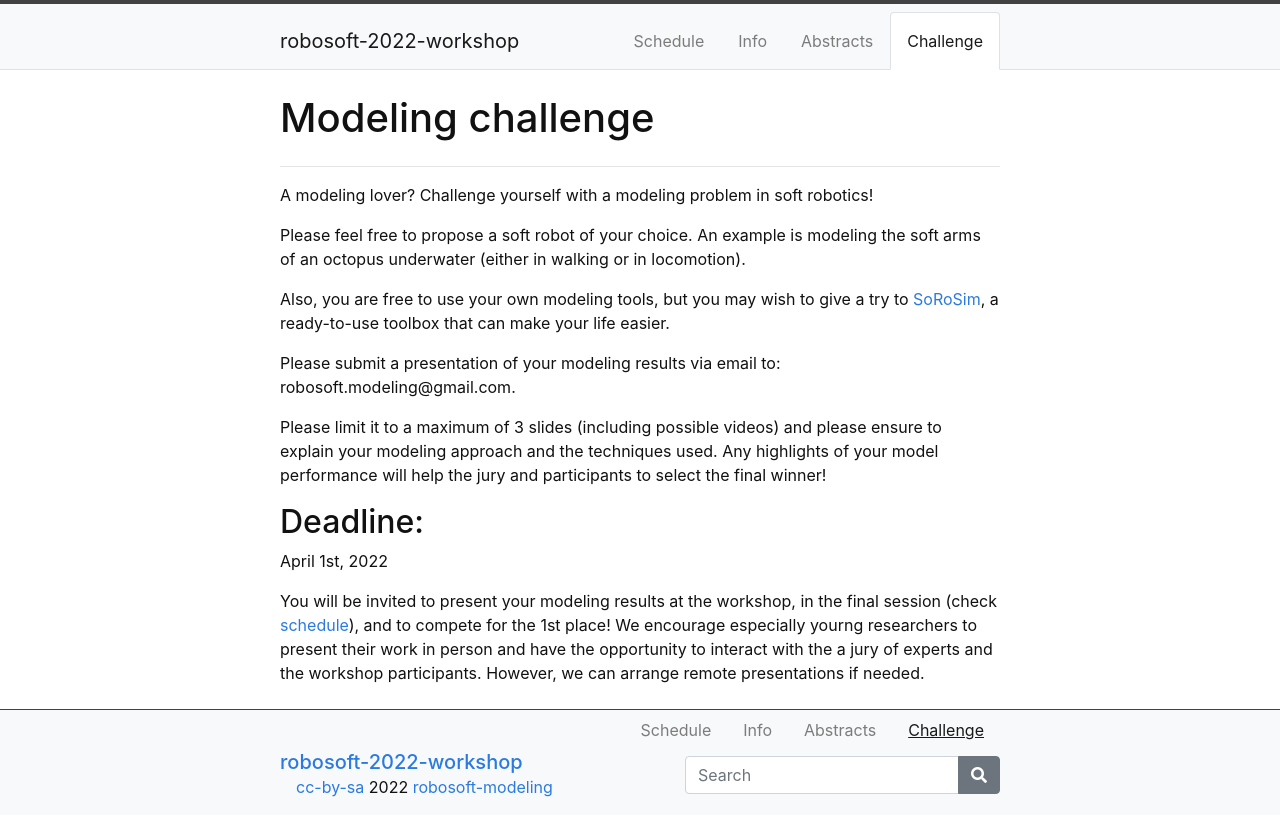
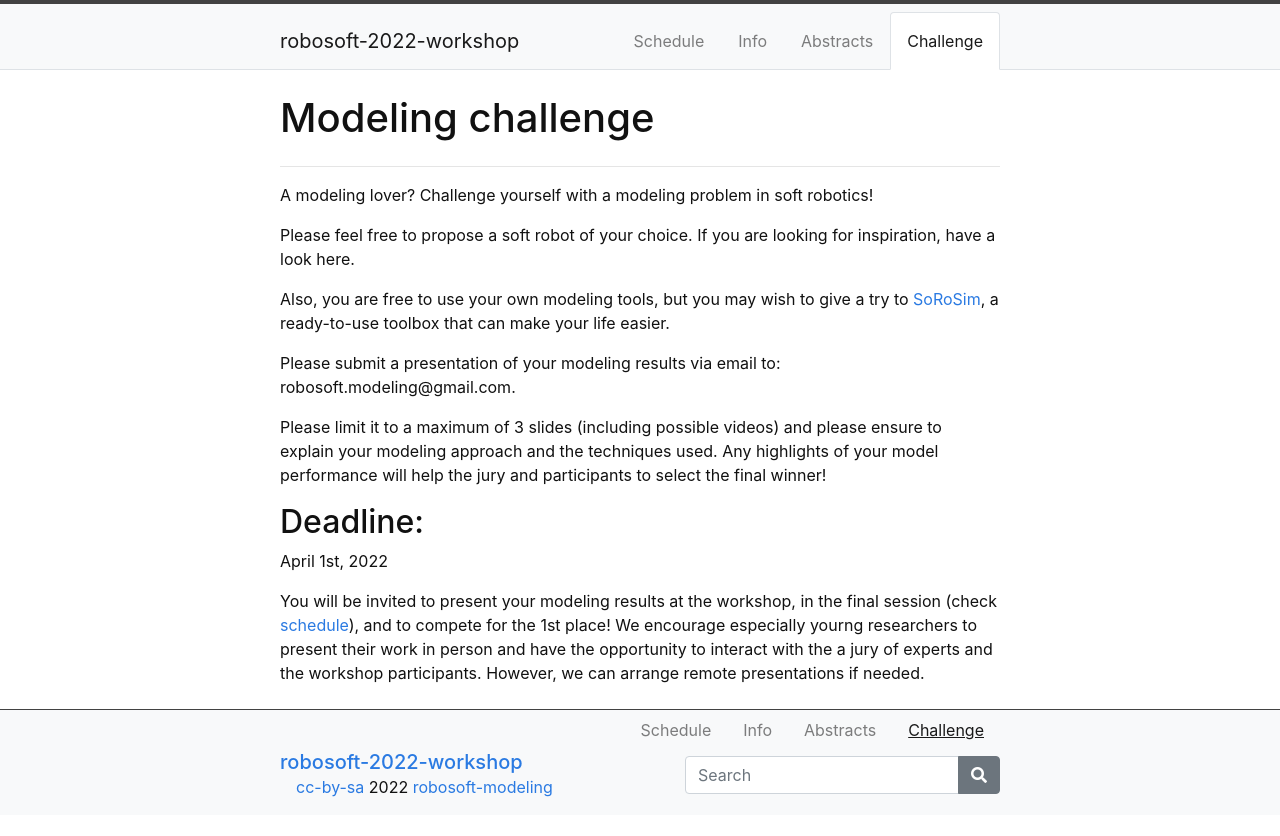
Before and after one commit to robosoft-modeling/robosoft-2022-workshop, a Jekyll site: the page built from content/4-challenge.md, in a window 1280 px wide. Shown: the top 836 px of the page. Built offline with Jekyll 4.4.1, drawn with Linux system fonts in a browser that asks for light colours.

Commit message:
Update 4-challenge.md

```diff
--- a/content/4-challenge.md
+++ b/content/4-challenge.md
@@ -7,7 +7,7 @@ description: >
 
 A modeling lover? Challenge yourself with a modeling problem in soft robotics!
 
-Please feel free to propose a soft robot of your choice. An example is modeling the soft arms of an octopus underwater (either in walking or in locomotion).
+Please feel free to propose a soft robot of your choice. If you are looking for inspiration, have a look here.
 
 Also, you are free to use your own modeling tools, but you may wish to give a try to [SoRoSim](https://github.com/Ikhlas-Ben-Hmida/SoRoSim), a ready-to-use toolbox that can make your life easier.
 
```
